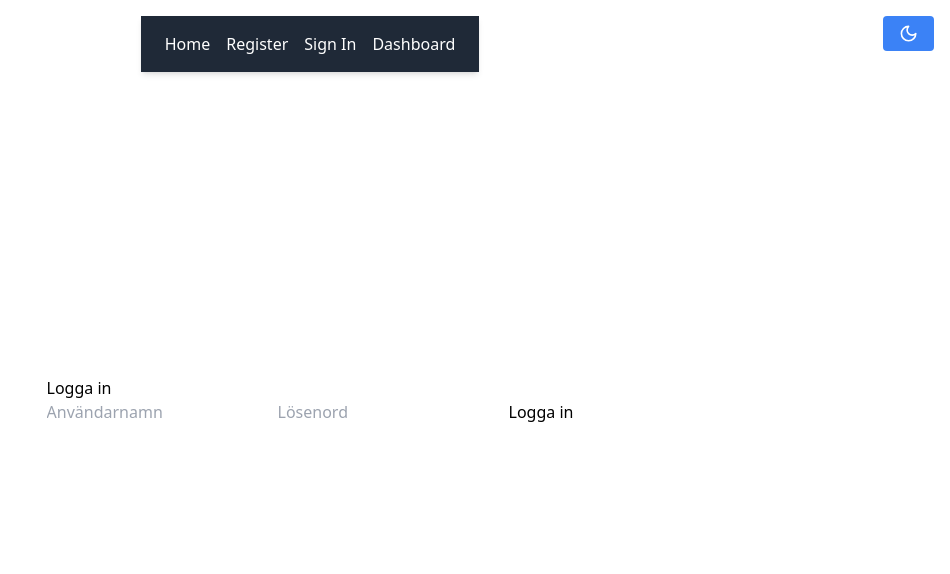
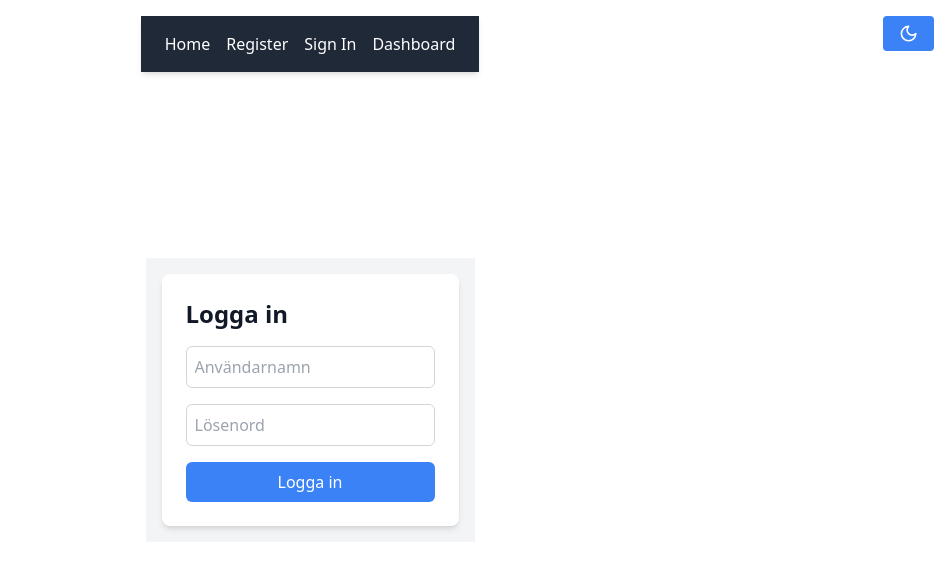
Before and after one commit to Elli2022/FullstackApplikation-master, a Next.js app in the folder FrontEnd/: page /signin in a window 1280 px wide. Shown: the top 574 px of the page, without its empty margins (330-1280 px from the left). Built offline with nearby package versions, Linux system fonts and the light colour scheme.

Commit message:
fixed som styling on signin.tsx

```diff
--- a/FrontEnd/src/pages/signin.tsx
+++ b/FrontEnd/src/pages/signin.tsx
@@ -1,13 +1,17 @@
 // src/pages/signin.tsx
 import React, { useState } from "react";
+import Link from "next/link";
+import { useTheme } from "next-themes";
 
 export default function SignIn() {
+  const { theme } = useTheme();
   const [credentials, setCredentials] = useState({
     username: "",
     password: "",
   });
+  const [loading, setLoading] = useState(false);
   const [error, setError] = useState("");
-  const [isLoggedIn, setIsLoggedIn] = useState(false); // Ny state för att spåra inloggning
+  const [isLoggedIn, setIsLoggedIn] = useState(false);
 
   const handleChange = (e: any) => {
     setCredentials({ ...credentials, [e.target.name]: e.target.value });
@@ -15,6 +19,7 @@ export default function SignIn() {
 
   const handleSubmit = async (e: any) => {
     e.preventDefault();
+    setLoading(true);
     setError("");
 
     try {
@@ -31,26 +36,49 @@ export default function SignIn() {
       if (!response.ok) {
         setError(data.error || "Ett fel inträffade vid inloggning.");
       } else {
-        // Sparar token i localStorage och uppdatera inloggningsstatus
         localStorage.setItem("token", data.token);
         setIsLoggedIn(true);
-        console.log("Inloggad, token:", data.token);
       }
     } catch (error) {
       setError("Kunde inte ansluta till servern.");
+    } finally {
+      setLoading(false);
     }
   };
 
   return (
-    <div>
-      <h1>Logga in</h1>
-      {error && <p className="error">{error}</p>}
-      {isLoggedIn && <p>Du är nu inloggad!</p>}{" "}
-      {/* Nytt meddelande om inloggad */}
-      <form onSubmit={handleSubmit}>
+    <div
+      className={`${
+        theme === "dark"
+          ? "bg-gray-900 text-white"
+          : "bg-gray-100 text-gray-900"
+      } flex flex-col items-center justify-center p-4`}
+    >
+      <div className="bg-white dark:bg-gray-800 shadow-md rounded-lg p-6 w-full max-w-md">
+        {loading ? (
+          <div className="flex justify-center items-center">
+            <div className="loader"></div>
+            <span className="visually-hidden">Laddar...</span>
+          </div>
+        ) : isLoggedIn ? (
+          <div className="text-center">
+            <h1 className="text-2xl font-bold">Du är nu inloggad!</h1>
+            <Link
+              href="/"
+              className="text-blue-500 hover:text-blue-700 dark:text-blue-400 dark:hover:text-blue-300"
+            >
+              Gå till startsidan
+            </Link>
+          </div>
+        ) : (
+          <>
+            <h1 className="text-2xl font-bold mb-4">Logga in</h1>
+            {error && <p className="text-red-500">{error}</p>}
+            <form onSubmit={handleSubmit} className="flex flex-col gap-4">
               <input
                 type="text"
                 name="username"
+                className="p-2 border border-gray-300 rounded-md focus:ring focus:ring-blue-500 focus:border-blue-500 dark:bg-gray-700 dark:border-gray-600"
                 value={credentials.username}
                 onChange={handleChange}
                 placeholder="Användarnamn"
@@ -59,13 +87,22 @@ export default function SignIn() {
               <input
                 type="password"
                 name="password"
+                className="p-2 border border-gray-300 rounded-md focus:ring focus:ring-blue-500 focus:border-blue-500 dark:bg-gray-700 dark:border-gray-600"
                 value={credentials.password}
                 onChange={handleChange}
                 placeholder="Lösenord"
                 required
               />
-        <button type="submit">Logga in</button>
+              <button
+                type="submit"
+                className="p-2 bg-blue-500 text-white rounded-md hover:bg-blue-700 transition-colors dark:bg-blue-600 dark:hover:bg-blue-700"
+              >
+                Logga in
+              </button>
             </form>
+          </>
+        )}
+      </div>
     </div>
   );
 }
```
Lines whose indentation alone changed are shown as unchanged.
